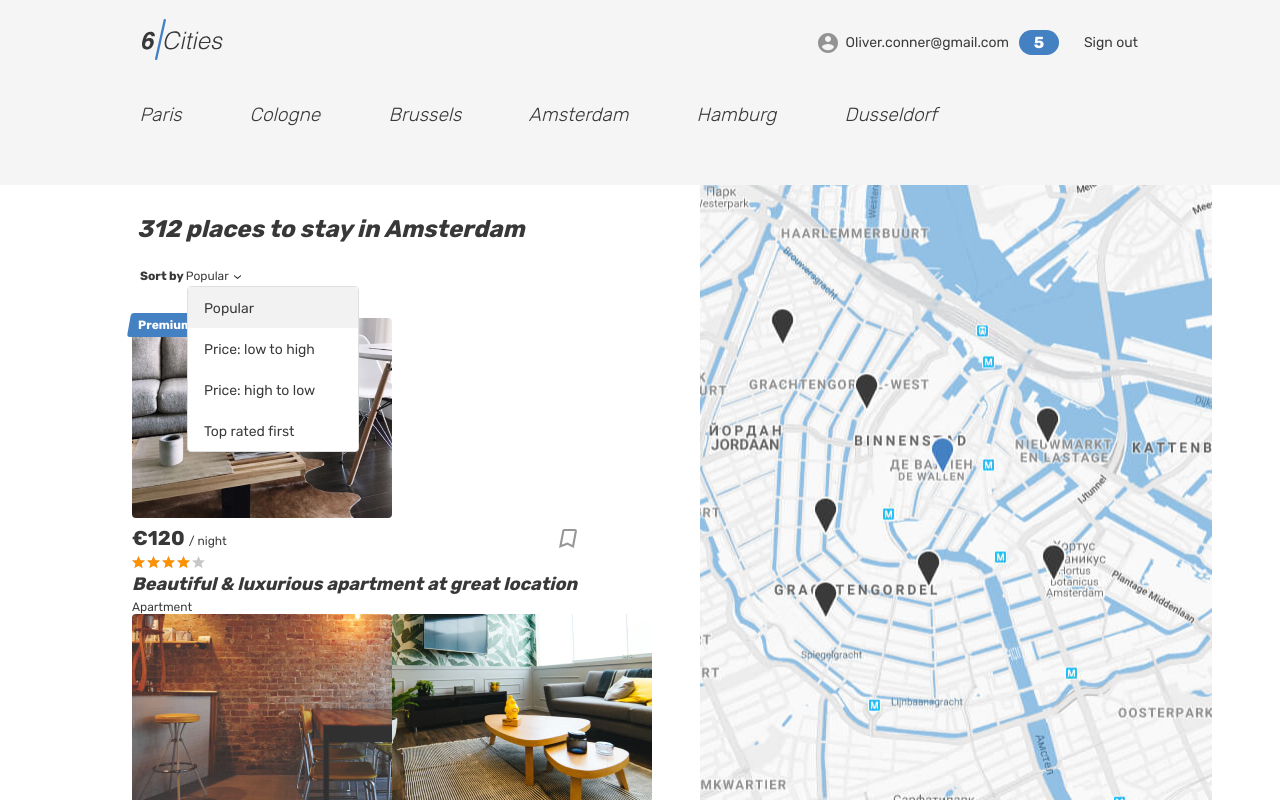
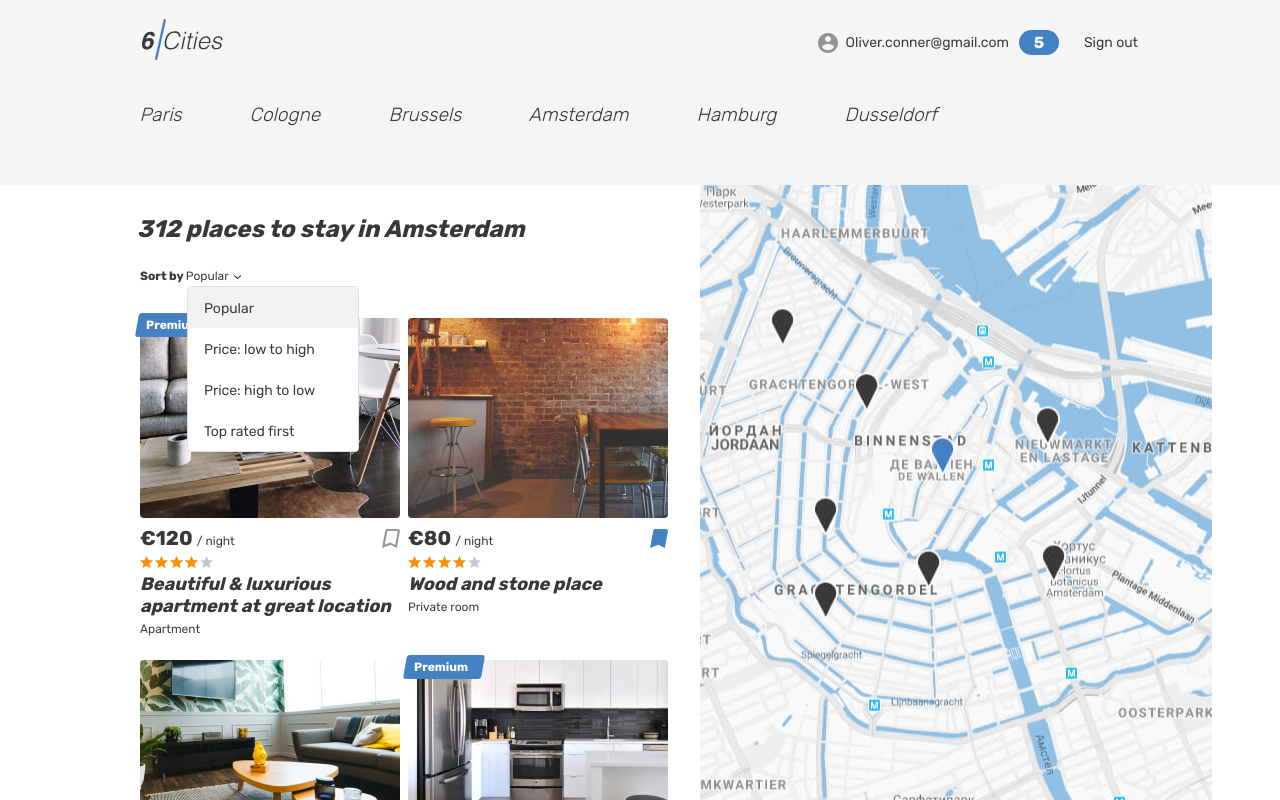
Before and after one commit to NiyazGaripov/617897-six-cities-10, a React (Create React App) app in the folder project/: page / in a window 1280 px wide. Built offline with nearby package versions, Linux system fonts and the light colour scheme.

Commit message:
feat: use template cities for PlaceCard component

```diff
--- a/project/src/pages/main/main.tsx
+++ b/project/src/pages/main/main.tsx
@@ -10,6 +10,7 @@ function Main({hotels, cities, placesCount, user}: MainProps): JSX.Element {
     (
       <PlaceCard
         key={hotel.id}
+        template='cities'
         isFavorite={hotel.isFavorite}
         isPremium={hotel.isPremium}
         previewImage={hotel.previewImage}
```
